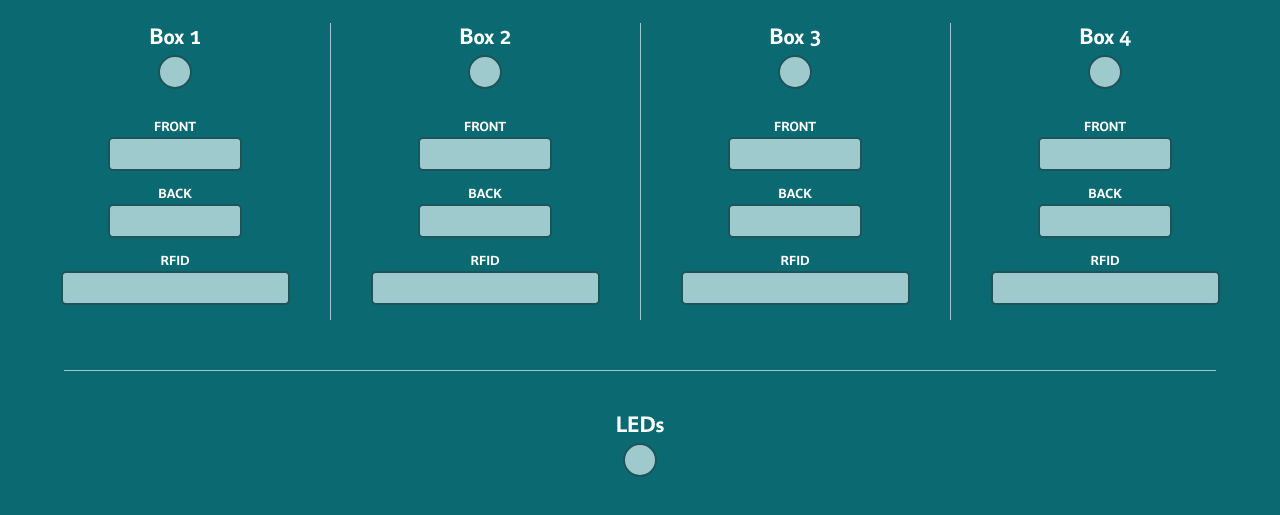
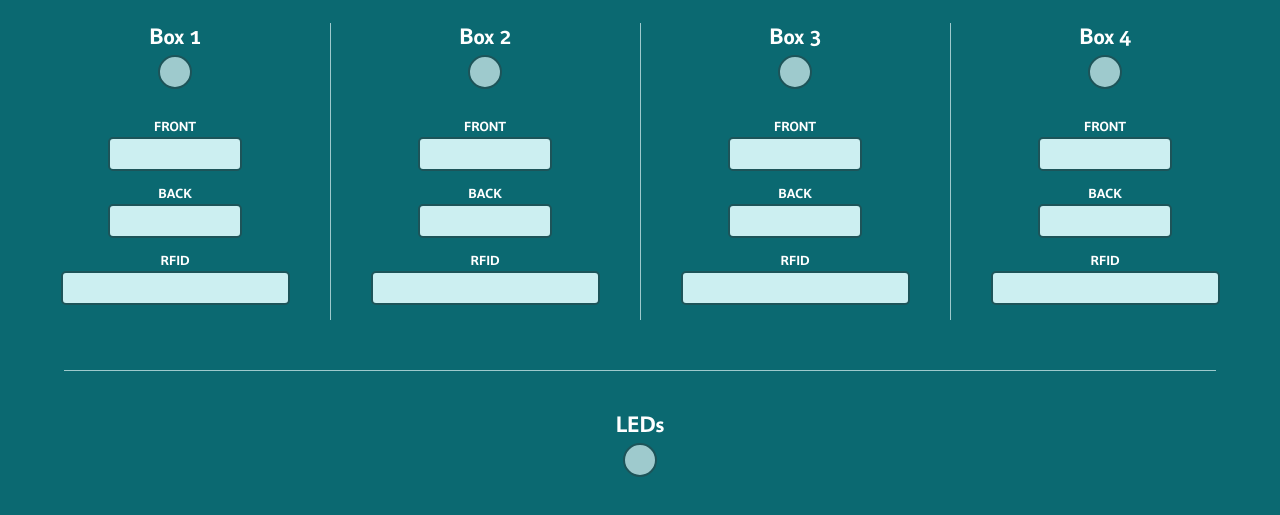
Before and after one commit to Ganesh-Applications/Genelard---Surveillance, a website: page monitoring.html in a window 1280 px wide. Shown: the part 185-700 px from the top of the page. Drawn offline with Linux system fonts and the light colour scheme; no server answers.

Commit message:
changement css monitoring

```diff
--- a/client/monitoring.css
+++ b/client/monitoring.css
@@ -60,7 +60,7 @@
     width: 120px;
     padding:5px;
     border-radius:5px;
-    background:#9ecacd;
+    background:#cceff1;
     margin-bottom:5px;
     text-align:right;
     border:solid 2px #1d5459;
```
